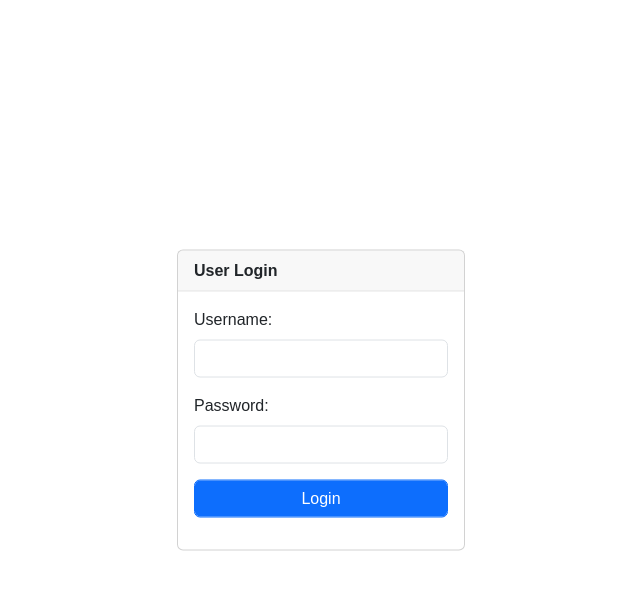
After one commit to Pr1mary/RedstoneStart, a Django app: page /accounts/auth/login in a window 1280 px wide. The commit adds this page. Shown: the top 590 px of the page, without its empty margins (319-959 px from the left). Run offline with Django 5.2, Linux system fonts and the light colour scheme; some libraries are stand-ins or nearby versions.

Commit message:
DONE login logout process

```diff
--- /dev/null
+++ b/webapp/modules/accounts/templates/index-login.html
@@ -0,0 +1,34 @@
+{% extends 'base_clean.html' %}
+
+{% block bodydoc %}
+
+<div id="content container ">
+
+    <div class="card" style="width: 18rem; position:absolute; top:50%; left:50%; transform:translate(-50%, -50%);">
+        <div class="card-header">
+            <strong>User Login</strong>
+        </div>
+        <div class="card-body">
+            <form id="player_join_server" action="{% url 'auth_login' %}" method="post">
+                {% csrf_token %}
+                <div class="mb-3">
+                    <label for="username" class="form-label">Username:</label>
+                    <input class="form-control" type="text" name="username" id="username">
+                </div>
+                <div class="mb-3">
+                    <label for="password" class="form-label">Password:</label>
+                    <input class="form-control" type="password" name="password" id="password">
+                </div>
+                <div class="mb-3">
+                    <input type="submit" class="form-control md-3 btn btn-primary" value="Login">
+                </div>
+            </form>
+        </div>
+    </div>
+
+</div>
+
+<script>
+</script>
+
+{% endblock %}
--- /dev/null
+++ b/webapp/modules/accounts/urls.py
@@ -0,0 +1,9 @@
+
+from django.urls import path
+from .views import UserLoginView, UserLogoutView
+from django.contrib.auth.views import LogoutView
+
+urlpatterns = [
+    path('auth/login', UserLoginView.as_view(), name="auth_login"),
+    path('auth/logout', UserLogoutView.as_view(), name="auth_logout"),
+]
--- /dev/null
+++ b/webapp/modules/accounts/views.py
@@ -0,0 +1,46 @@
+from django.shortcuts import render, redirect
+from django.http import HttpResponse, JsonResponse, HttpRequest, HttpResponseRedirect
+from django.views.generic import View
+from django.contrib.auth.forms import AuthenticationForm
+from django.contrib.auth import login, logout, authenticate
+from django.urls import resolve
+
+import random, string, json
+
+class UserLoginView(View):
+    template = "modules/accounts/templates/index-login.html"
+    ctx = {
+        "page_title": "login_page"
+    }
+
+    def get(self, request: HttpRequest, *args, **kwargs):
+
+        form = AuthenticationForm()
+        self.ctx["form"] = form
+
+        return render(request, self.template, self.ctx)
+
+    def post(self, request: HttpRequest, *args, **kwargs):
+
+
+        form = AuthenticationForm(request, request.POST)
+        user = None
+        if form.is_valid():
+            username = form.cleaned_data.get("username")
+            password = form.cleaned_data.get("password")
+            user = authenticate(request, username=username, password=password)
+
+        if not user:
+            return redirect("auth_login")
+
+        login(request, user)
+        return redirect("main_page")
+
+class UserLogoutView(View):
+
+    def post(self, request: HttpRequest, *args, **kwargs):
+
+        if request.user.is_authenticated:
+            logout(request)
+
+        return redirect("auth_login")
--- a/webapp/modules/main_page/views.py
+++ b/webapp/modules/main_page/views.py
@@ -8,8 +8,8 @@ class MainPageView(View):
 
     def get(self, request: HttpRequest, *args, **kwargs):
 
-        anonym_page_path = "player_join_server"
-        logedin_page_path = "server_list"
+        anonym_page_path = "auth_login"
+        logedin_page_path = "player_list"
 
         if request.user.is_authenticated:
             target_redirect = logedin_page_path
--- a/webapp/modules/player_list/views.py
+++ b/webapp/modules/player_list/views.py
@@ -3,14 +3,17 @@ from django.http import HttpResponse, JsonResponse, HttpRequest, HttpResponseRed
 from django.views.generic import View
 from .models import PlayerList, PlayerServerMap, ServerList
 from django.db.models import Q
+from django.contrib.auth.mixins import LoginRequiredMixin
+from django.urls import reverse_lazy
 
 import random, string, json
 
-class PlayerManagerView(View):
+class PlayerManagerView(LoginRequiredMixin, View):
     template = "modules/player_list/templates/index.html"
     ctx = {
         "page_title": "player_manager"
     }
+    login_url = "/accounts/auth/login"
 
     def get(self, request: HttpRequest, *args, **kwargs):
 
--- a/webapp/modules/server_list/views.py
+++ b/webapp/modules/server_list/views.py
@@ -2,14 +2,16 @@ from django.shortcuts import render, redirect
 from django.http import HttpResponse, JsonResponse, HttpRequest, HttpResponseRedirect
 from django.views.generic import View
 from .models import ServerList
+from django.contrib.auth.mixins import LoginRequiredMixin
 
 import random, string, json
 
-class ServerManagerView(View):
+class ServerManagerView(LoginRequiredMixin, View):
     template = "modules/server_list/templates/index.html"
     ctx = {
         "page_title": "server_manager"
     }
+    login_url = "/accounts/auth/login"
 
     def get(self, request: HttpRequest, *args, **kwargs):
 
--- a/webapp/templates/base.html
+++ b/webapp/templates/base.html
@@ -14,7 +14,7 @@
 </head>
 <body>
 
-    <script src="{% static 'js/bootstrap.min.js' %}"></script>
+    <script src="{% static 'js/bootstrap.bundle.min.js' %}"></script>
     <script src="{% static 'js/jquery-3.7.1.min.js' %}"></script>
 
     {% include 'components/navbar.html' %}
--- a/webapp/urls.py
+++ b/webapp/urls.py
@@ -4,5 +4,6 @@ from django.urls import include, path
 urlpatterns = [
     path('', include("webapp.modules.main_page.urls"), name="main_page"),
     path('servermanager/', include("webapp.modules.server_list.urls"), name="server_manager"),
-    path('playermanager/', include("webapp.modules.player_list.urls"), name="player_manager")
+    path('playermanager/', include("webapp.modules.player_list.urls"), name="player_manager"),
+    path('accounts/', include("webapp.modules.accounts.urls"), name="accounts"),
 ]
```
Also changed, not shown: webapp/modules/accounts/models.py (added, +15 -0 lines), webapp/templates/components/navbar.html (+23 -5 lines), webapp/modules/accounts/__init__.py (added).
